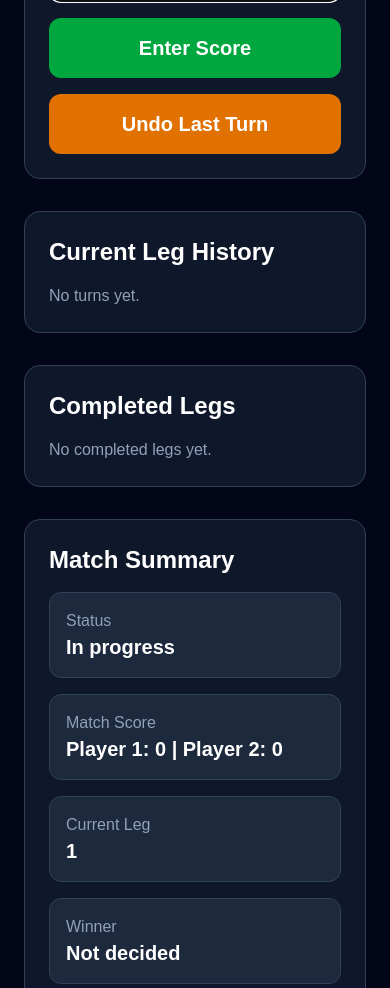
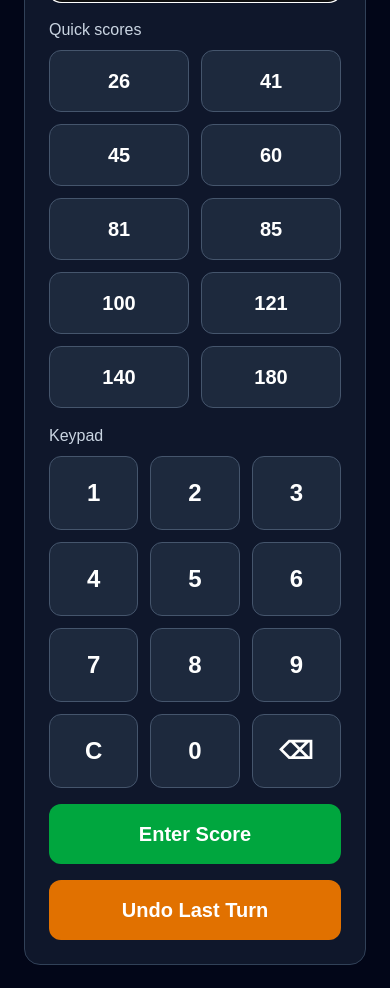
Before and after one commit to bclark303/dart-scorekeeper, a Next.js app: page / in a window 390 px wide. Shown: the part 1900-2888 px from the top of the page. Built offline with nearby package versions, Linux system fonts and the light colour scheme.

Commit message:
Add tablet score keypad

```diff
--- a/app/page.tsx
+++ b/app/page.tsx
@@ -74,6 +74,10 @@ export default function Home() {
   );
 
   const legsNeededToWin = Math.ceil(bestOfLegs / 2);
+
+  const quickScores = [26, 41, 45, 60, 81, 85, 100, 121, 140, 180];
+
+  const keypadButtons = ["1", "2", "3", "4", "5", "6", "7", "8", "9", "C", "0", "⌫"];
 
   const savedMatchKey = "dart-scorekeeper-current-match";
 
@@ -213,6 +217,34 @@ useEffect(() => {
       setIsMatchComplete(false);
       setPendingCheckoutTurn(null);
       setMessage("Saved match cleared. Player 1 to throw.");
+}
+
+function appendScoreDigit(digit: string) {
+  if (isLegComplete || isMatchComplete || pendingCheckoutTurn) {
+    return;
+  }
+
+  setScoreInput((currentInput) => {
+    const nextInput = `${currentInput}${digit}`;
+
+    if (nextInput.length > 3) {
+      return currentInput;
+    }
+
+    return nextInput;
+  });
+}
+
+function backspaceScoreInput() {
+  setScoreInput((currentInput) => currentInput.slice(0, -1));
+}
+
+function setQuickScore(score: number) {
+  if (isLegComplete || isMatchComplete || pendingCheckoutTurn) {
+    return;
+  }
+
+  setScoreInput(String(score));
 }
 
   function submitScore() {
@@ -693,6 +725,49 @@ function getMatchWinnerName(): string | null {
                   inputMode="numeric"
                   autoFocus
                 />
+                <div className="mb-4">
+                  <div className="mb-2 text-slate-300">Quick scores</div>
+
+                  <div className="grid grid-cols-2 sm:grid-cols-5 gap-3">
+                    {quickScores.map((score) => (
+                      <button
+                        key={score}
+                        onClick={() => setQuickScore(score)}
+                        className="rounded-xl bg-slate-800 hover:bg-slate-700 border border-slate-600 p-4 text-xl font-bold"
+                      >
+                        {score}
+                      </button>
+                    ))}
+                  </div>
+                </div>
+
+                <div className="mb-4">
+                  <div className="mb-2 text-slate-300">Keypad</div>
+
+                  <div className="grid grid-cols-3 gap-3">
+                    {keypadButtons.map((button) => (
+                      <button
+                        key={button}
+                        onClick={() => {
+                          if (button === "C") {
+                            setScoreInput("");
+                            return;
+                          }
+
+                          if (button === "⌫") {
+                            backspaceScoreInput();
+                            return;
+                          }
+
+                          appendScoreDigit(button);
+                        }}
+                        className="rounded-xl bg-slate-800 hover:bg-slate-700 border border-slate-600 p-5 text-2xl font-bold"
+                      >
+                        {button}
+                      </button>
+                    ))}
+                  </div>
+                </div>
 
                 <button
                   onClick={submitScore}
```
